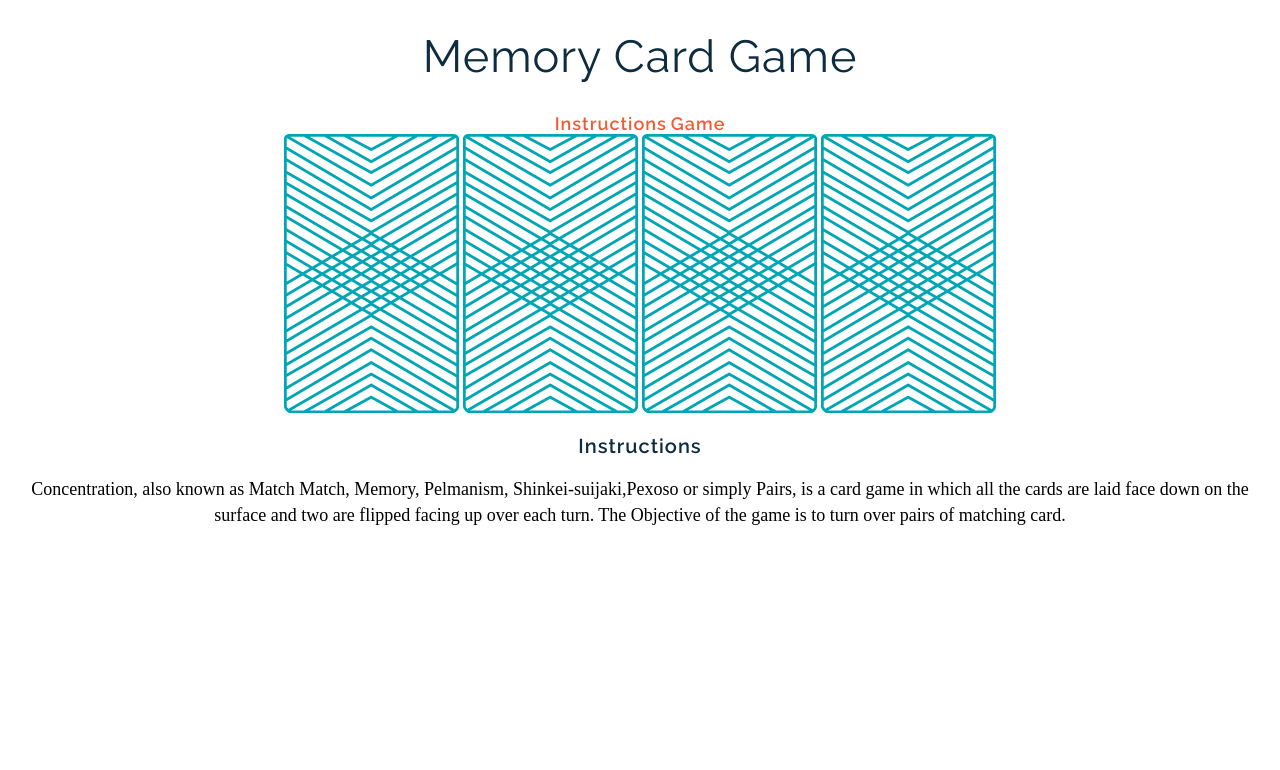
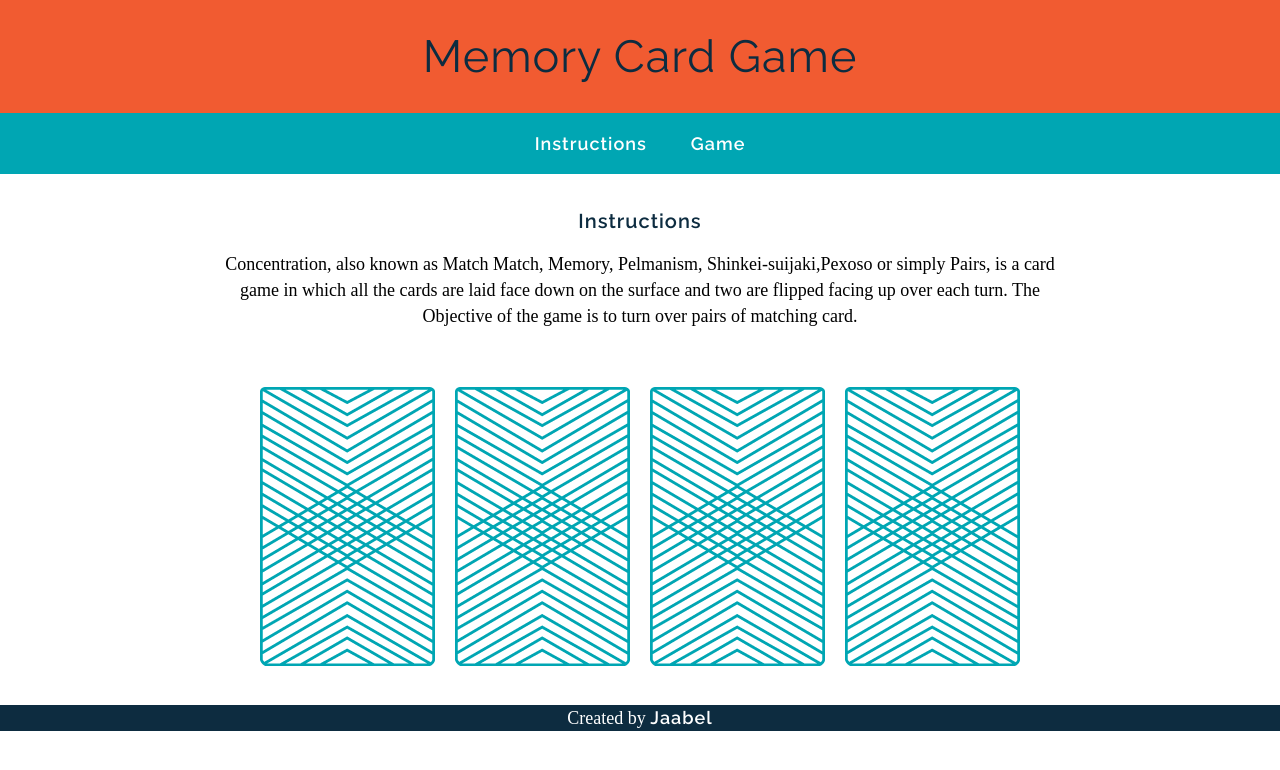
Before and after one commit to iJaabel/wdi-fundamental-memorygame, a plain HTML site: page memory_game/index.html in a window 1280 px wide. Drawn offline with Linux system fonts and the light colour scheme; a web font is replaced by a local one.

Commit message:
updated the stylesheet

```diff
--- a/memory_game/css/main.css
+++ b/memory_game/css/main.css
@@ -1,30 +1,76 @@
 body {
 	text-align: center;
+	margin: 0;
 }
-h1 {
+
+header {
+	background-color: #F15B31;
+	color: #FFFFFF;
+	padding: 30px 20px;
+}
+
+nav {
+	background-color: #00A6B3;
+	color: #FFFFFF;
+	padding: 20px 0;
+}
+
+main {
+	width: 850px;
+	margin: 35px auto;
+}
+
+img {
+	margin: 40px 8px 0 8px;
+}
+
+h1, h2 {
 	font-family: raleway;
 	color: #0D2C40;
 	letter-spacing: 1px;
+}
+
+h1 {
 	font-weight: 400;
 	font-size: 45px;
+	margin:0;
 }
+
+h2 {
+	font-weight: 600;
+	font-size: 20px
+}
+
 a {
 	text-decoration: none;
 	font-family: raleway;
-	color: #F15B31;
+	color: #FFFFFF;
 	letter-spacing: 1px;
 	font-weight: 600;
 	font-size: 18px;
+	-o-transition:.5s;
+  	-ms-transition:.5s;
+  	-moz-transition:.5s;
+  	-webkit-transition:.5s;
+	transition: .5s;
 }
-h2 {
-	font-family: raleway;
-	color: #0D2C40;
-	letter-spacing: 1px;
-	font-weight: 600;
-	font-size: 20px
+
+a:hover {
+	color: #F15B31;
 }
+
 p {
 	font-family: "droid serif";
 	line-height: 26px;
 	font-size: 18px;
 }
+
+footer {
+	background-color: #0D2C40;
+	bottom: 0;
+	color: white;
+}
+
+.navlink {
+	margin: 0 20px;
+}
--- a/memory_game/index.html
+++ b/memory_game/index.html
@@ -6,16 +6,25 @@
 	<link href="https://fonts.googleapis.com/css?family=Droid+Serif|Raleway:400,500,600,700" rel="stylesheet">
 </head>
 <body>
+	<header>
 		<h1>Memory Card Game</h1>
-	<a href="#">Instructions</a>
-	<a href="#">Game</a>
+	</header>
+	<nav>
+		<a href="#" class="navlink">Instructions</a>
+		<a href="#" class="navlink">Game</a>
+	</nav>
+	<main>
+		<h2>Instructions</h2>
+		<p>Concentration, also known as Match Match, Memory, Pelmanism, Shinkei-suijaki,Pexoso or simply Pairs, is a card game in which all the cards are laid face down on the surface and two are flipped facing up over each turn. The Objective of the game is to turn over pairs of matching card.</p>
 		<div>
 			<img src="assets/images/back.png" alt="King of Diamonds">
 			<img src="assets/images/back.png" alt="King of Hearts">
 			<img src="assets/images/back.png" alt="Queen of Diamonds">
 			<img src="assets/images/back.png" alt="Queen of Hearts">
 		</div>
-	<h2>Instructions</h2>
-	<p>Concentration, also known as Match Match, Memory, Pelmanism, Shinkei-suijaki,Pexoso or simply Pairs, is a card game in which all the cards are laid face down on the surface and two are flipped facing up over each turn. The Objective of the game is to turn over pairs of matching card.</p>
+    </main>
+    <footer>
+    	<p>Created by <a href="https://www.facebook.com/jaabl" target="_blank">Jaabel</a></p>
+    </footer>
 </body>
 </html>
```
Lines whose indentation alone changed are shown as unchanged.
